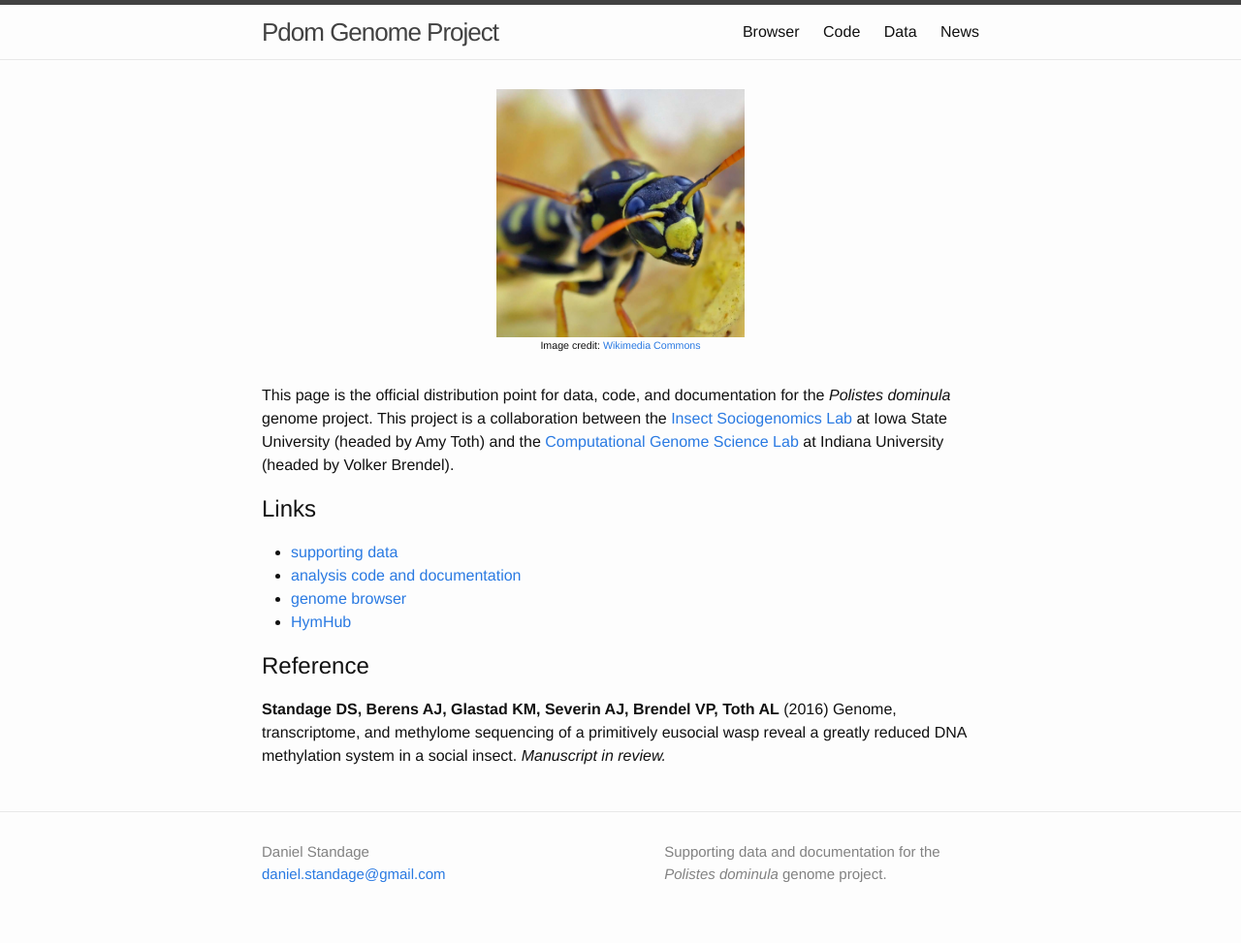
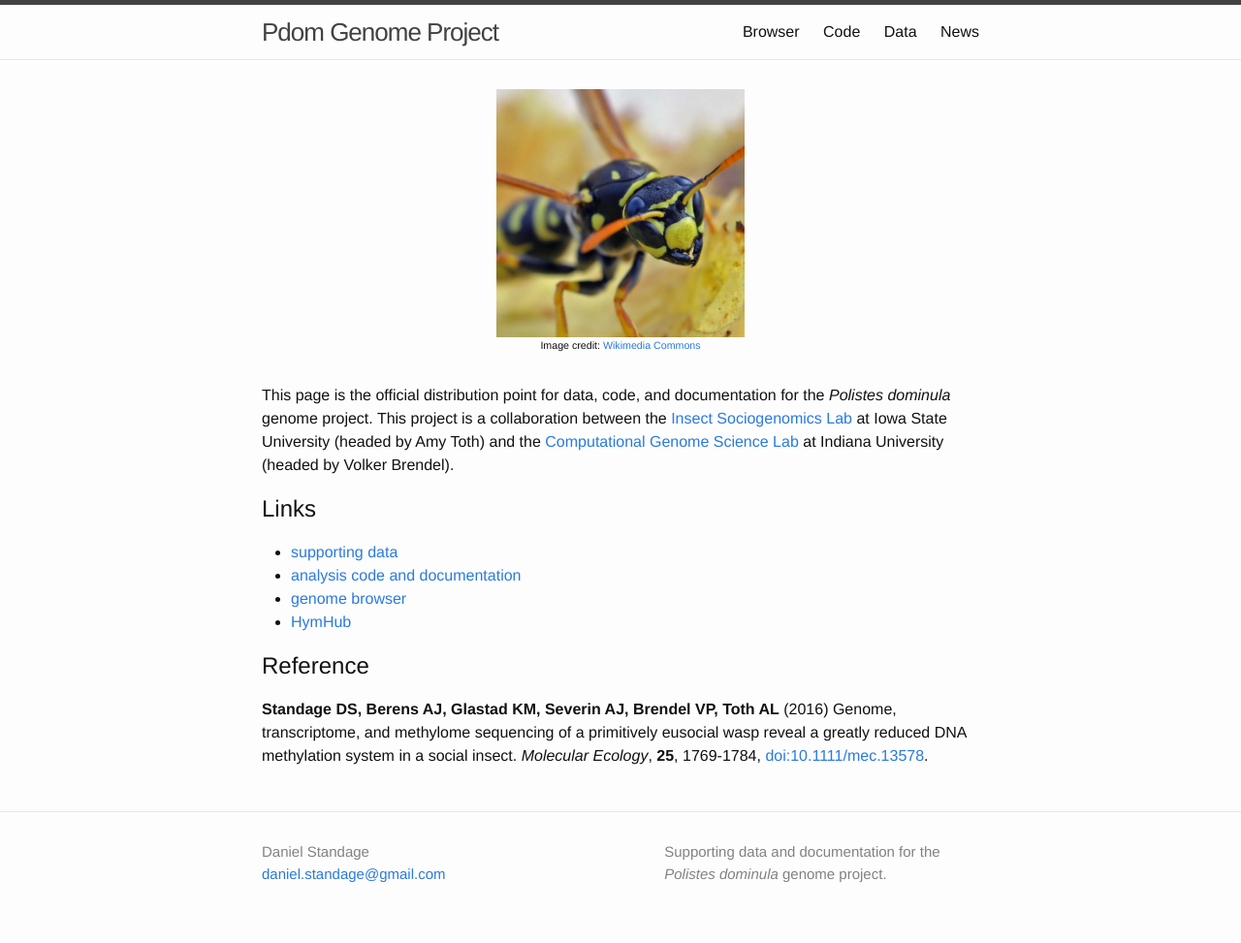
Before and after one commit to PdomGenomeProject/pdomgenomeproject.github.io, a Jekyll site: the page built from index.md, in a window 1280 px wide. Shown: the whole page at 97% size. Built offline with Jekyll 4.4.1, drawn with Linux system fonts in a browser that asks for light colours.

Commit message:
Reference

```diff
--- a/index.md
+++ b/index.md
@@ -20,7 +20,7 @@ This project is a collaboration between the [Insect Sociogenomics Lab][tothlab]
 
 ## Reference
 
-**Standage DS, Berens AJ, Glastad KM, Severin AJ, Brendel VP, Toth AL** (2016) Genome, transcriptome, and methylome sequencing of a primitively eusocial wasp reveal a greatly reduced DNA methylation system in a social insect. *Manuscript in review.*
+**Standage DS, Berens AJ, Glastad KM, Severin AJ, Brendel VP, Toth AL** (2016) Genome, transcriptome, and methylome sequencing of a primitively eusocial wasp reveal a greatly reduced DNA methylation system in a social insect. *Molecular Ecology*, **25**, 1769-1784, [doi:10.1111/mec.13578](http://dx.doi.org/10.1111/mec.13578).
 
 [tothlab]: http://www.public.iastate.edu/~amytoth/Toth_lab/Home.html
 [brendelgroup]: http://brendelgroup.org/
```
